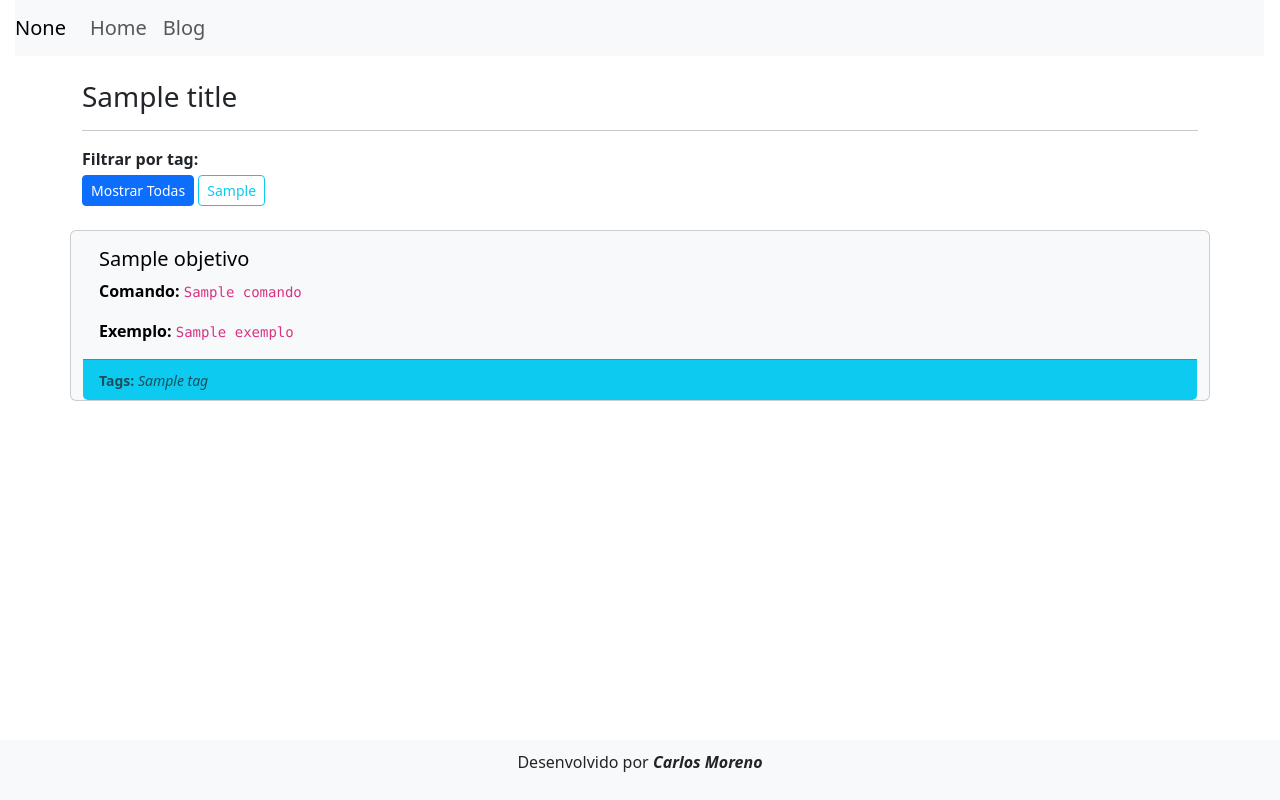
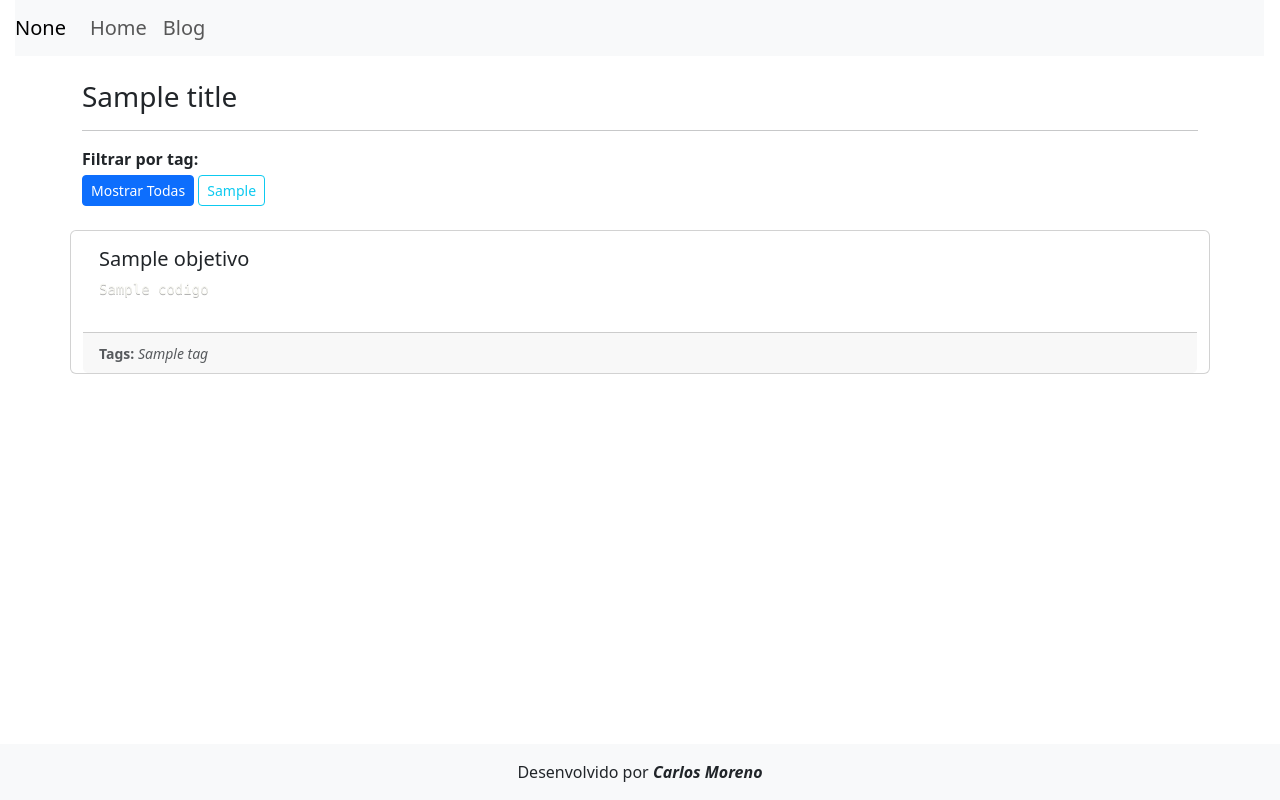
Before and after one commit to carlos-moreno/tips-portal, a Python web app: template portal/templates/index.html.j2 in a window 1280 px wide. Run offline with Jinja, Linux system fonts and the light colour scheme; the template is opened without the code that fills it: most values are stand-ins (such as "Sample title", 1, 10 or a date in 2020); some libraries are stand-ins or nearby versions.

Commit message:
feat: Added syntax color for code

```diff
--- a/portal/templates/base.html.j2
+++ b/portal/templates/base.html.j2
@@ -1,6 +1,5 @@
 <!doctype html>
 <html lang="en">
-
     <head>
         {% block head %}
         <meta charset="utf-8">
@@ -8,12 +7,14 @@
         <link rel="shortcut icon" href="{{ url_for('static', filename='favicon.ico') }}">
 
         {% block styles %}
-    <link href="https://cdn.jsdelivr.net/npm/bootstrap@5.3.7/dist/css/bootstrap.min.css" rel="stylesheet"
-        integrity="sha384-LN+7fdVzj6u52u30Kp6M/trliBMCMKTyK833zpbD+pXdCLuTusPj697FH4R/5mcr" crossorigin="anonymous">
+        <link href="https://cdn.jsdelivr.net/npm/bootstrap@5.3.2/dist/css/bootstrap.min.css" rel="stylesheet">
+        <link href="https://cdnjs.cloudflare.com/ajax/libs/prism/1.29.0/themes/prism-okaidia.min.css" rel="stylesheet" />
         {% endblock %}
-
         {% endblock %}
     </head>
+
+    <body class="d-flex flex-column min-vh-100">
+
         <nav class="navbar navbar-brand mb-0 navbar-expand-lg navbar-light bg-light" style="margin-left: 15px;"> <span
             class="navbar-brand mb-0 h1">{{ config.get("TITLE")}}</span>
             <div class="collapse navbar-collapse" id="navbarSupportedContent">
@@ -26,18 +27,22 @@
             </div>
         </nav>
 
-<body>
+        <main class="flex-grow-1">
             {% block content %}{% endblock %}
+        </main>
+
+        <footer class="footer mt-auto py-3 bg-light text-center">
+            <div class="container">
+                <p class="mb-0">Desenvolvido por <strong><em>Carlos Moreno</em></strong></p>
+            </div>
+        </footer>
+
 
         {% block scripts %}
-    <script src="https://cdn.jsdelivr.net/npm/bootstrap@5.3.7/dist/js/bootstrap.bundle.min.js"
-        integrity="sha384-ndDqU0Gzau9qJ1lfW4pNLlhNTkCfHzAVBReH9diLvGRem5+R9g2FzA8ZGN954O5Q"
-        crossorigin="anonymous"></script>
+        <script src="https://cdn.jsdelivr.net/npm/bootstrap@5.3.2/dist/js/bootstrap.bundle.min.js"></script>
+        <script src="https://cdnjs.cloudflare.com/ajax/libs/prism/1.29.0/components/prism-core.min.js"></script>
+        <script src="https://cdnjs.cloudflare.com/ajax/libs/prism/1.29.0/plugins/autoloader/prism-autoloader.min.js"></script>
         {% endblock %}
-    <footer class="footer"
-        style="text-align: center; position: fixed; bottom: 0; width: 100%; background-color: #f8f9fa; padding: 10px;">
-        <p>Desenvolvido por <strong><em>Carlos Moreno</em></strong></p>
-    </footer>
+
     </body>
-
 </html>
--- a/portal/templates/index.html.j2
+++ b/portal/templates/index.html.j2
@@ -3,17 +3,12 @@
 {% block content %}
 <div class="container mt-4">
 
-    <!-- Título dinâmico da página -->
     <h3>{{ title }}</h3>
     <hr>
 
-    <!-- Seção de Filtros por Tag -->
     <div class="mb-4">
         <strong>Filtrar por tag:</strong><br>
-        <!-- Link para mostrar todas as dicas -->
         <a href="{{ url_for('tips.index') }}" class="btn btn-primary btn-sm mt-1">Mostrar Todas</a>
-
-        <!-- Itera sobre todas as tags únicas para criar os botões de filtro -->
         {% for tag_item in all_tags %}
         <a href="{{ url_for('tips.index', tag=tag_item) }}" class="btn btn-outline-info btn-sm mt-1">
             {{ tag_item }}
@@ -21,20 +16,17 @@
         {% endfor %}
     </div>
 
-    <!-- Lista de Dicas -->
     <div class="row">
         {% for tip in tips %}
-        <div class="card text-bg-light mb-3">
+        <div class="card mb-3">
             <div class="card-body">
                 <h5 class="card-title">{{ tip.objetivo }}</h5>
-                <p class="card-text"><strong>Comando:</strong> <code>{{ tip.comando }}</code></p>
-                <p class="card-text"><strong>Exemplo:</strong> <code>{{ tip.exemplo }}</code></p>
+                <pre><code class="language-{{ tip.linguagem }}">{{ tip.codigo }}</code></pre>
             </div>
-            <div class="card-footer text-bg-info">
-                <small class="text-body-secondary">
+            <div class="card-footer text-muted">
+                <small>
                     <strong>Tags:</strong>
                     <em>
-                        <!-- Torna cada tag individualmente um link para o filtro -->
                         {% for t in tip.tags %}
                             <a href="{{ url_for('tips.index', tag=t) }}" class="text-body-secondary text-decoration-none">{{ t }}</a>{% if not loop.last %}, {% endif %}
                         {% endfor %}
@@ -43,7 +35,6 @@
             </div>
         </div>
         {% else %}
-            <!-- Mensagem exibida quando nenhuma dica é encontrada (ex: filtro não retorna resultados) -->
             <div class="col">
                 <p class="text-center">Nenhuma dica encontrada.</p>
             </div>
```
Lines whose indentation alone changed are shown as unchanged.
